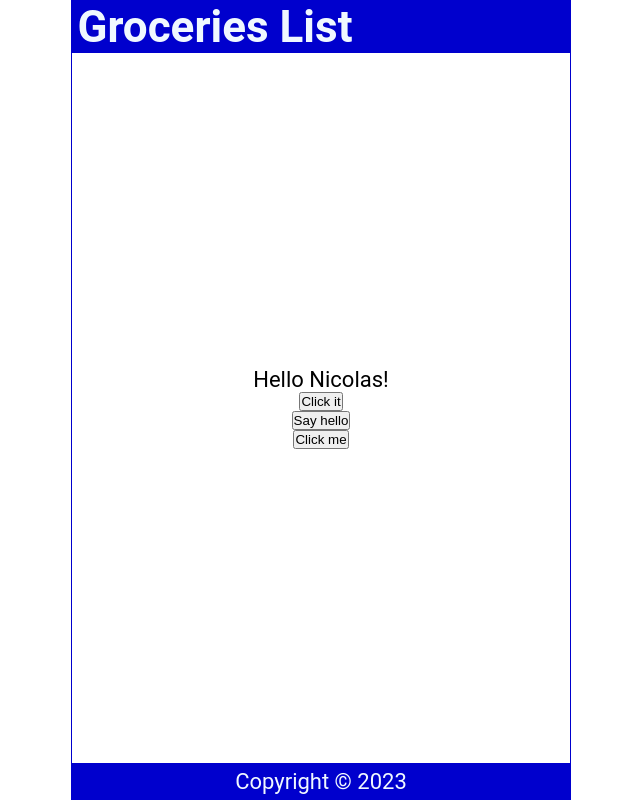
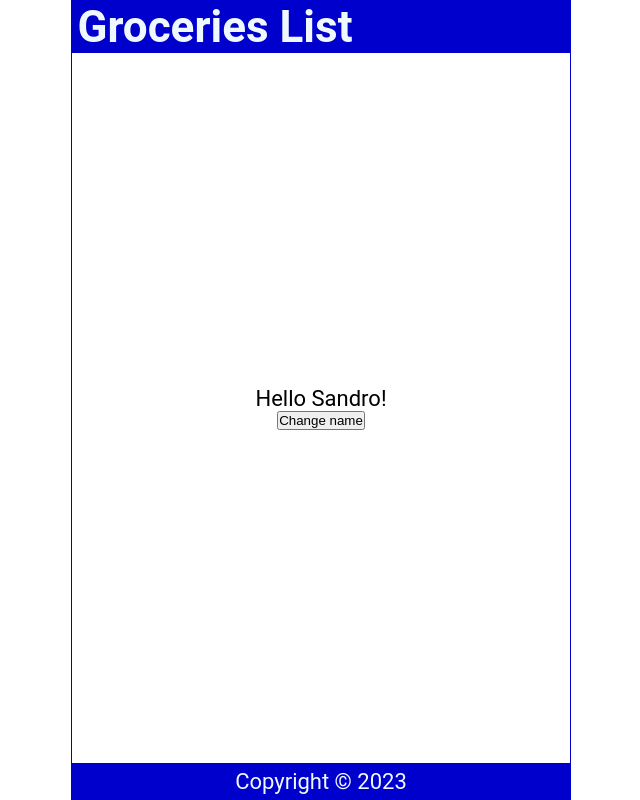
Before and after one commit to fastoch/01tut, a React (Create React App) app: page / in a window 1280 px wide. Shown: the whole page, without its empty margins (319-959 px from the left). Built offline with nearby package versions, Linux system fonts and the light colour scheme.

Commit message:
ending chapter 6

```diff
--- a/src/Content.js
+++ b/src/Content.js
@@ -1,32 +1,33 @@
 import React from 'react'
+import { useState } from 'react'
 
 const Content = () => {
+  const [name, setName] = useState('Sandro')
+  const [count, setCount] = useState(0)
+
   const handleNameChange = () => {
-    const names = ["Dave", "Fastoch", "John", "Nicolas", "Randy", "Laura"]
+    const names = ["Fabrice", "Fastoch", "Timothée", "Sandro", "Aurélie"]
     const int = Math.floor(Math.random() * names.length)
-    return names[int]
+    setName(names[int])
   }
 
   const handleClick = () => {
-    console.log("You clicked me!")
-  }
-
-  const handleClick2 = (name) => {
-    console.log(`Hello ${name}!`)
-  }
-
-  const handleClick3 = (e) => {
-    console.log(e)
-    console.log(e.target)
-    console.log(e.target.innerText)
+    console.log(count)
+    setCount(count+1)
   }
 
   return (
     <main>
-      <p>Hello {handleNameChange()}!</p>
-      <button onClick={handleClick}>Click it</button>
-      <button onClick={() => handleClick2("fastoch")}>Say hello</button>
-      <button onClick={(e) => handleClick3(e)}>Click me</button>
+      <p>
+        Hello {name}!
+      </p>
+      <button
+        onClick={() => {
+          handleNameChange();
+          handleClick();
+        }}>
+        Change name
+      </button>
     </main>
   )
 }
```
